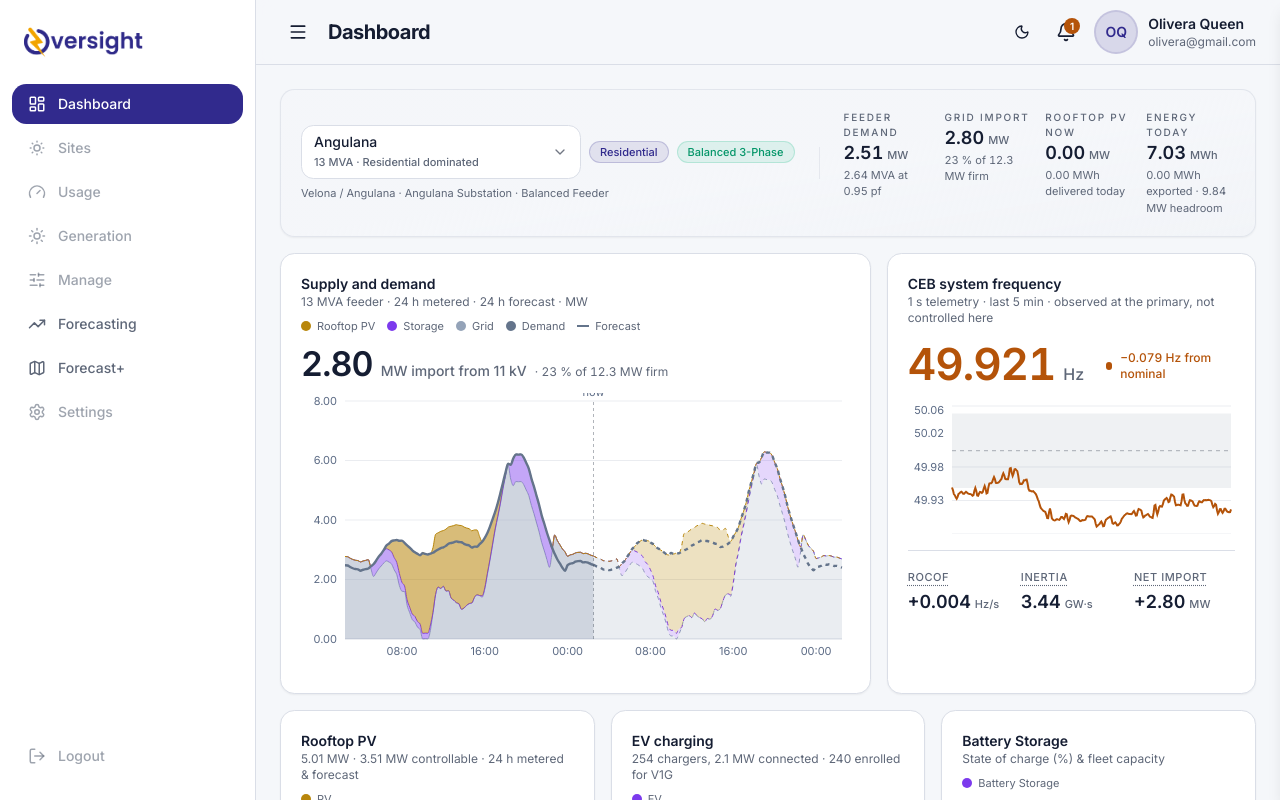
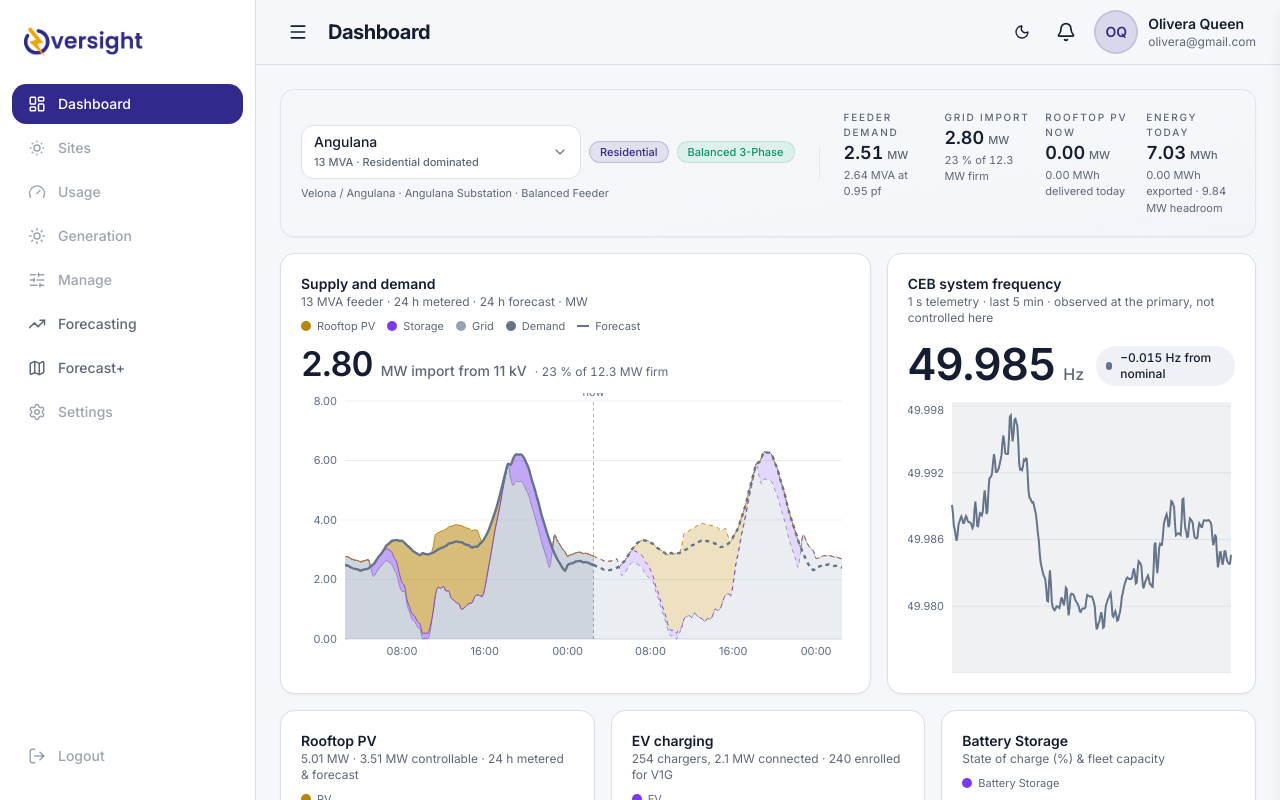
Before and after one commit to prabhashwarap/DERMS_Brainstrome, a React (Vite) app: page / in a window 1280 px wide. Shown: the top 800 px of the page. Built offline with nearby package versions, Linux system fonts and the light colour scheme.

Commit message:
refactor: simplify FrequencyPanel UI, remove secondary metrics, and dampen frequency noise simulation

```diff
--- a/src/components/dashboard/FrequencyPanel.tsx
+++ b/src/components/dashboard/FrequencyPanel.tsx
@@ -21,7 +21,7 @@
  * identically zero here, so the slot carries the infeed flow instead.
  */
 
-import { useMemo } from "react";
+
 import {
   CartesianGrid,
   Line,
@@ -33,17 +33,16 @@ import {
   YAxis,
 } from "recharts";
 import { Card } from "@/components/ui/card";
-import { PanelHeader, Term } from "./tiles";
+import { PanelHeader } from "./tiles";
 import { localParts } from "@/pipeline/calendar";
 import {
   LEVEL_CLASS,
   NOMINAL_HZ,
   THRESHOLDS,
   classifyDeviation,
-  classifyFloor,
 } from "@/pipeline/system/thresholds";
 import type { SystemTick } from "@/pipeline/system/types";
-import { cn, formatSignedMW } from "@/lib/utils";
+import { cn } from "@/lib/utils";
 
 const WARN = THRESHOLDS.frequencyHz.warning;
 
@@ -63,25 +62,12 @@ export function FrequencyPanel({
   trace: { ts: number; frequencyHz: number }[];
 }) {
   const level = classifyDeviation(tick.frequencyHz - NOMINAL_HZ, THRESHOLDS.frequencyHz);
-  const rocofLevel = classifyDeviation(tick.rocofHzPerS, THRESHOLDS.rocofHzPerS);
-  const inertiaLevel = classifyFloor(tick.inertiaGWs, THRESHOLDS.inertiaGWs);
   const deviation = tick.frequencyHz - NOMINAL_HZ;
 
-  // The domain never closes tighter than the warning band, so a quiet trace
-  // reads as quiet instead of being magnified into apparent turbulence — and it
-  // opens up if the trace leaves the band, so an excursion is never clipped.
-  const domain = useMemo<[number, number]>(() => {
-    let lo = NOMINAL_HZ - WARN - 0.01;
-    let hi = NOMINAL_HZ + WARN + 0.01;
-    for (const p of trace) {
-      lo = Math.min(lo, p.frequencyHz - 0.01);
-      hi = Math.max(hi, p.frequencyHz + 0.01);
-    }
-    return [lo, hi];
-  }, [trace]);
+
 
   return (
-    <Card className="flex flex-col gap-4 p-5">
+    <Card className="flex flex-col gap-4 p-5 h-full">
       <PanelHeader
         title="CEB system frequency"
         note="1 s telemetry · last 5 min · observed at the primary, not controlled here"
@@ -112,7 +98,7 @@ export function FrequencyPanel({
         </span>
       </div>
 
-      <div className="h-[132px] w-full">
+      <div className="flex-1 min-h-[240px] w-full">
         <ResponsiveContainer width="100%" height="100%">
           <LineChart data={trace} margin={{ top: 4, right: 4, bottom: 0, left: 0 }}>
             <CartesianGrid stroke="var(--viz-grid)" vertical={false} />
@@ -127,12 +113,12 @@ export function FrequencyPanel({
             />
             <ReferenceLine y={NOMINAL_HZ} stroke="var(--viz-divider)" strokeDasharray="4 4" />
             <YAxis
-              domain={domain}
+              domain={["auto", "auto"]}
               tick={{ fill: "var(--viz-axis)", fontSize: 11 }}
               axisLine={false}
               tickLine={false}
               width={44}
-              tickFormatter={(v: number) => v.toFixed(2)}
+              tickFormatter={(v: number) => v.toFixed(3)}
             />
             <Line
               type="linear"
@@ -149,59 +135,7 @@ export function FrequencyPanel({
           </LineChart>
         </ResponsiveContainer>
       </div>
-
-      <dl className="grid grid-cols-3 gap-3 border-t border-border pt-3">
-        <Detail
-          label="RoCoF"
-          help="Rate of change of frequency on the CEB system. It rises as solar displaces spinning plant nationally and inertia falls — the hidden cost of carrying more solar."
-          value={`${tick.rocofHzPerS >= 0 ? "+" : "−"}${Math.abs(tick.rocofHzPerS).toFixed(3)}`}
-          unit="Hz/s"
-          level={rocofLevel}
-        />
-        <Detail
-          label="Inertia"
-          help="Synchronous inertia on the CEB system. It is what slows a frequency deviation, and it falls through the middle of the day as solar displaces spinning plant."
-          value={tick.inertiaGWs.toFixed(2)}
-          unit="GW·s"
-          level={inertiaLevel}
-        />
-        <Detail
-          label={tick.transformerFlowMW < 0 ? "Net export" : "Net import"}
-          help="Signed flow at the primary substation. The one quantity in this panel the feeder owns: positive is drawing from the grid, negative is rooftop PV back-feeding up to the primary."
-          value={formatSignedMW(tick.transformerFlowMW)}
-          unit="MW"
-          level="normal"
-        />
-      </dl>
     </Card>
-  );
-}
-
-function Detail({
-  label,
-  value,
-  unit,
-  level,
-  help,
-}: {
-  label: string;
-  value: string;
-  unit: string;
-  level: "normal" | "warning" | "critical";
-  help: string;
-}) {
-  return (
-    <div className="flex flex-col gap-1.5">
-      <dt>
-        <Term help={help}>{label}</Term>
-      </dt>
-      <dd className="flex items-baseline gap-1">
-        <span className={cn("tnum text-lg font-semibold leading-none", LEVEL_CLASS[level].text)}>
-          {value}
-        </span>
-        <span className="text-[11px] font-medium text-muted-foreground">{unit}</span>
-      </dd>
-    </div>
   );
 }
 
--- a/src/pipeline/system/source.ts
+++ b/src/pipeline/system/source.ts
@@ -245,9 +245,9 @@ function batteryPowerMW(h: number, energyMWh: number, rte = 0.9): number {
 function nationalFrequencyHz(ts: number): number {
   return (
     50 +
-    0.09 * noise(ts, 11 * 60_000, 71) +
-    0.03 * noise(ts, 45_000, 72) +
-    0.009 * noise(ts, 2_500, 73)
+    0.018 * noise(ts, 11 * 60_000, 71) +
+    0.008 * noise(ts, 45_000, 72) +
+    0.002 * noise(ts, 2_500, 73)
   );
 }
 
```
